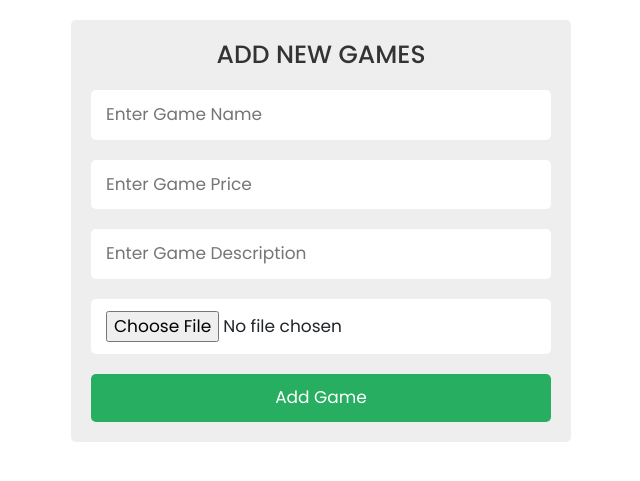
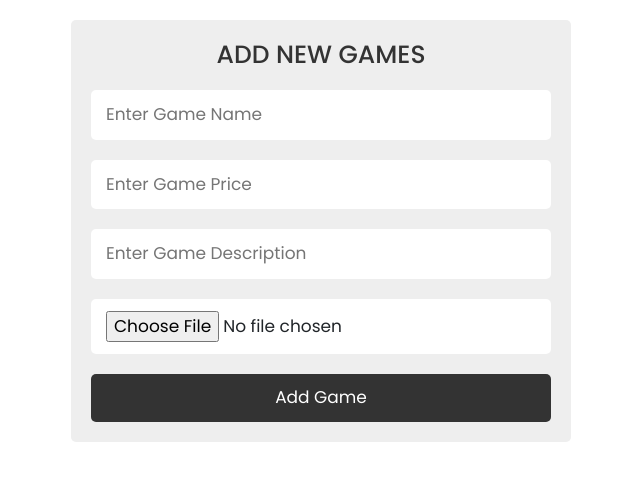
Before and after one commit to bhanuka99x/GameCraft, a PHP site: page /admin_add_games.php in a window 1280 px wide. Shown: the top 481 px of the page, without its empty margins (319-959 px from the left). Run offline with PHP 8.4, Linux system fonts and the light colour scheme; some libraries are stand-ins or nearby versions.

Commit message:
Update style.css

```diff
--- a/GameCraft/CSS/style.css
+++ b/GameCraft/CSS/style.css
@@ -1,109 +1,91 @@
 @import url('https://fonts.googleapis.com/css2?family=Poppins:wght@100;200;300;400;500;600&display=swap');
 
-:root{
-   --green:#27ae60;
-   --black:#333;
-   --white:#fff;
-   --bg-color:#eee;
-   --box-shadow:0 .5rem 1rem rgba(0,0,0,.1);
-   --border:.1rem solid var(--black);
+:root {
+  --green: #27ae60;
+  --black: #333;
+  --white: #fff;
+  --bg-color: #eee;
+  --box-shadow: 0 0.5rem 1rem rgba(0, 0, 0, 0.1);
+  --border: 0.1rem solid var(--black);
 }
 
-*{
+* {
   font-family: 'Poppins', sans-serif;
-   margin:0; padding:0;
+  margin: 0;
+  padding: 0;
   box-sizing: border-box;
-   outline: none; border:none;
+  outline: none;
+  border: none;
   text-decoration: none;
   text-transform: capitalize;
 }
-html{
-  font-size:62.5%;
+html {
+  font-size: 62.5%;
   overflow-x: hidden;
 }
-.btn{
+.btn {
   display: block;
   width: 100%;
   cursor: pointer;
-   border-radius: .5rem;
+  border-radius: 0.5rem;
   margin-top: 1rem;
   font-size: 1.7rem;
-   padding:1rem 3rem;
-   background: var(--green);
-   color:var(--white);
+  padding: 1rem 3rem;
+  background: var(--black);
+  color: var(--white);
   text-align: center;
 }
 
-.btn:hover{
+.btn:hover {
   background: var(--black);
-   color:white;
+  color: white;
 }
-.message{
+.message {
   display: block;
   background: var(--bg-color);
-   padding:1.5rem 1rem;
+  padding: 1.5rem 1rem;
   font-size: 2rem;
-   color:var(--black);
+  color: var(--black);
   margin-bottom: 2rem;
   text-align: center;
 }
-.container{
+.container {
   max-width: 1200px;
-   padding:2rem;
-   margin:0 auto;
+  padding: 2rem;
+  margin: 0 auto;
 }
 .admin-games-form-container form {
   max-width: 50rem;
-   margin:0 auto;
-   padding:2rem;
-   border-radius: .5rem;
+  margin: 0 auto;
+  padding: 2rem;
+  border-radius: 0.5rem;
   background: var(--bg-color);
 }
-.admin-games-form-container form h3{
+.admin-games-form-container form h3 {
   text-transform: uppercase;
-   color:var(--black);
+  color: var(--black);
   margin-bottom: 1rem;
   text-align: center;
   font-size: 2.5rem;
 }
 .admin-games-form-container form .box {
   width: 100%;
-   border-radius: .5rem;
-   padding:1.2rem 1.5rem;
+  border-radius: 0.5rem;
+  padding: 1.2rem 1.5rem;
   font-size: 1.7rem;
-   margin:1rem 0;
+  margin: 1rem 0;
   background: var(--white);
   text-transform: none;
 }
 
-
-
-
-
-
-
-
-
-
-
-
-
-
-
-@media (max-width:991px){
-
-   html{
+@media (max-width: 991px) {
+  html {
     font-size: 55%;
   }
-
 }
 
-
-
-@media (max-width:450px){
-
-   html{
+@media (max-width: 450px) {
+  html {
     font-size: 50%;
   }
-
 }
```
Lines whose indentation alone changed are shown as unchanged.
